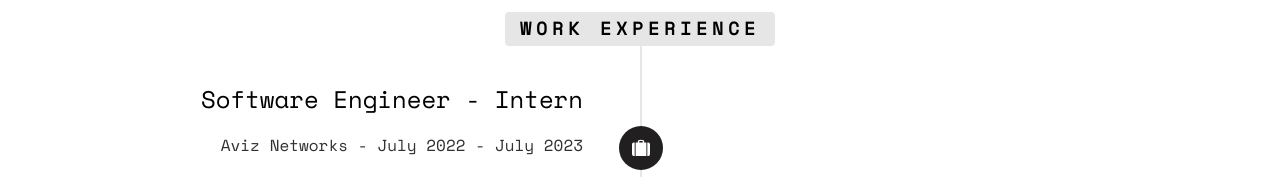
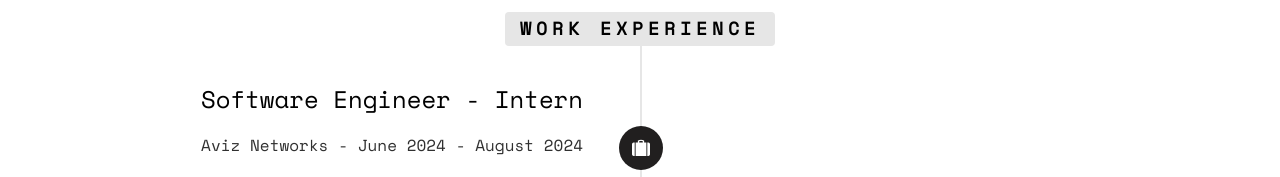
Before and after one commit to roh-it/roh-it.github.io, a plain HTML site: page index.html in a window 1280 px wide. Shown: the part 1740-1917 px from the top of the page. Drawn offline with nearby package versions, Linux system fonts and the light colour scheme; some packages are replaced by stand-ins of ours; no server answers; files whose address does not match are found by name.

Commit message:
Update the date

```diff
--- a/index.html
+++ b/index.html
@@ -113,7 +113,7 @@
 							<div class="timeline-panel">
 								<div class="timeline-heading">
 									<h3 class="timeline-title">Software Engineer - Intern</h3>
-									<span class="company">Aviz Networks - July 2022 - July 2023</span>
+									<span class="company">Aviz Networks - June 2024 - August 2024</span>
 								</div>
 								<div class="timeline-body">
 									<p>Designed and developed a horizontally scalable data ingestion service using Kafka to collect, aggregate application flows from over 1000 Network devices using standard protocols such as NetFlow/IPFIX for NCP use cases in Go.</p>
```
